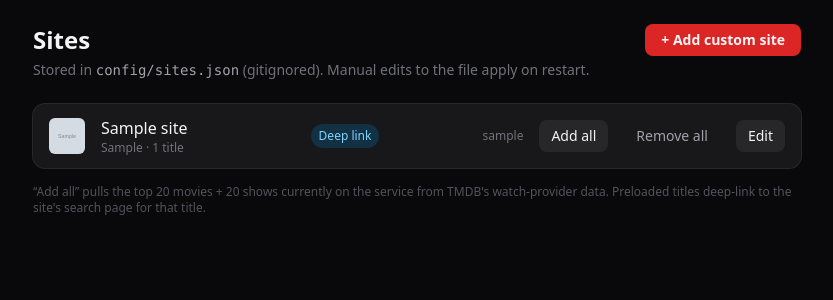
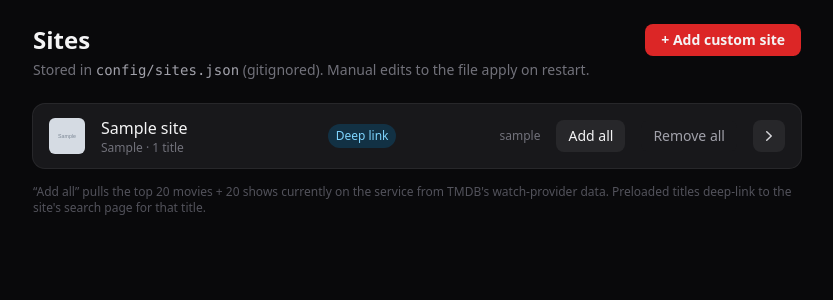
Before and after one commit to JamesZesiger/StreamDeck, a FastAPI app: template app/templates/sites.html in a window 1280 px wide. Shown: the part 57-357 px from the top of the page, without its empty margins (223-1056 px from the left). Run offline with FastAPI, Linux system fonts and the light colour scheme; the template is opened without the code that fills it: most values are stand-ins (such as "Sample title", 1, 10 or a date in 2020); grey boxes marked "Sample" are stand-in pictures; parts of the project's set-up code (start-up, migrations or seed data) failed here and were passed over; some libraries are stand-ins or nearby versions.

Commit message:
Edit button as rotating right-caret icon
Co-Authored-By: Claude Fable 5 <noreply@anthropic.com>

```diff
--- a/app/templates/sites.html
+++ b/app/templates/sites.html
@@ -83,8 +83,13 @@
               hx-disabled-elt="this"
               class="rounded-lg bg-zinc-900 hover:bg-red-900/60 disabled:opacity-50 px-3 py-1.5 text-sm text-zinc-400 shrink-0">Remove all</button>
       {% endif %}
-      <button onclick="document.getElementById('edit-{{ s.slug }}').classList.toggle('hidden')"
-              class="rounded-lg bg-zinc-800 hover:bg-zinc-700 px-3 py-1.5 text-sm shrink-0">Edit</button>
+      <button onclick="document.getElementById('edit-{{ s.slug }}').classList.toggle('hidden'); this.classList.toggle('rotate-90')"
+              title="Edit {{ s.name }}" aria-label="Edit {{ s.name }}"
+              class="rounded-lg bg-zinc-800 hover:bg-zinc-700 p-1.5 shrink-0 transition-transform duration-200">
+        <svg xmlns="http://www.w3.org/2000/svg" viewBox="0 0 20 20" fill="currentColor" class="w-5 h-5 text-zinc-300">
+          <path fill-rule="evenodd" d="M7.21 14.77a.75.75 0 0 1 .02-1.06L11.168 10 7.23 6.29a.75.75 0 1 1 1.04-1.08l4.5 4.25a.75.75 0 0 1 0 1.08l-4.5 4.25a.75.75 0 0 1-1.06-.02Z" clip-rule="evenodd"/>
+        </svg>
+      </button>
     </li>
     <li id="edit-{{ s.slug }}" class="hidden bg-zinc-900 ring-1 ring-zinc-800 rounded-xl p-5">
       <form hx-post="/api/sites/{{ s.slug }}/edit" hx-target="#edit-msg-{{ s.slug }}" hx-swap="innerHTML"
```
